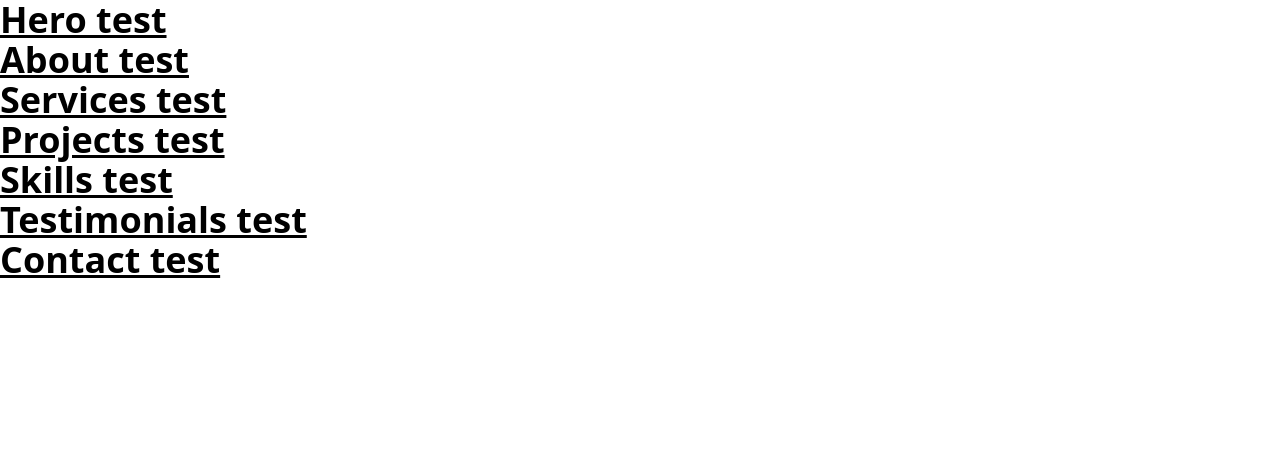
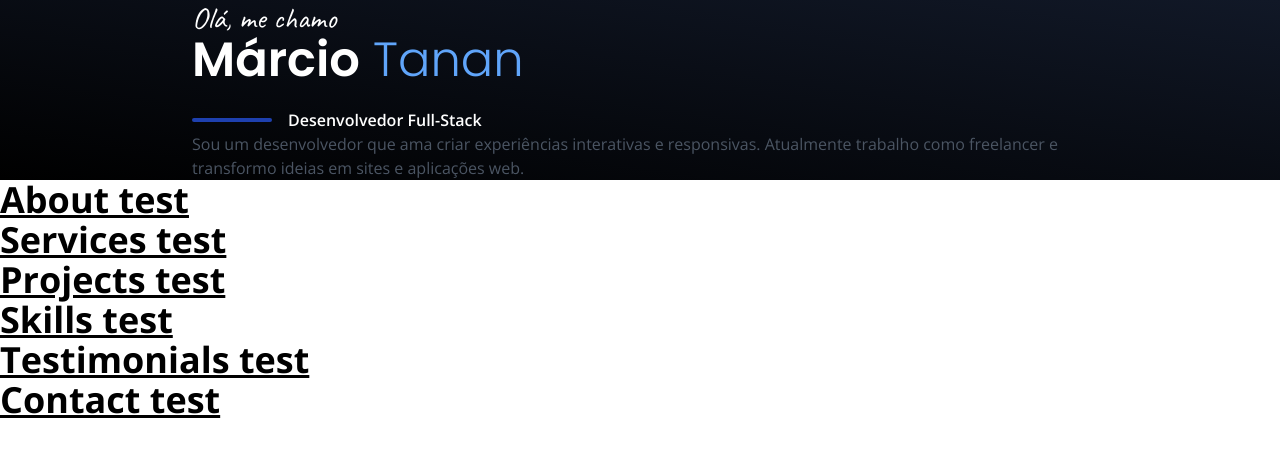
Before and after one commit to MarcioTanan/Meu-Portfolio, a React (Vite) app in the folder react-portfolio-dev/: page / in a window 1280 px wide. Shown: the top 456 px of the page. Built offline with nearby package versions, Linux system fonts and the light colour scheme.

Commit message:
update session hero

```diff
--- a/react-portfolio-dev/index.html
+++ b/react-portfolio-dev/index.html
@@ -5,6 +5,9 @@
     <link rel="icon" type="image/svg+xml" href="/vite.svg" />
     <meta name="viewport" content="width=device-width, initial-scale=1.0" />
     <title>Vite + React + TS</title>
+    <link rel="preconnect" href="https://fonts.googleapis.com">
+    <link rel="preconnect" href="https://fonts.gstatic.com" crossorigin>
+    <link href="https://fonts.googleapis.com/css2?family=Caveat&family=Open+Sans:ital,wght@0,400;0,600;0,700;0,800;1,400&family=Poppins:wght@300;600;800&display=swap" rel="stylesheet">
   </head>
   <body>
     <div id="root"></div>
--- a/react-portfolio-dev/src/components/Hero.tsx
+++ b/react-portfolio-dev/src/components/Hero.tsx
@@ -1,7 +1,29 @@
 export function Hero() {
   return(
-    <>
-    <h2 className="text-4xl underline font-bold">Hero test</h2>
-   </>
+    <section className="bg-gradient-to-tr from-black to-gray-900 text-white">
+      <div
+       className="container mx-auto max-w-4xl">
+        <h1 className="mb-6">
+          <span  className="font-handwriting block text-3xl"> Olá, me chamo</span>
+          <span className="font-headline text-5xl font-semibold">Márcio</span>
+          <span className="font-headline text-5xl font-light text-blue-400"> Tanan</span>
+        </h1>
+
+        <h2 className="font-semibold flex items-center gap-4">
+          <div className="h-1 w-20 rounded-full bg-blue-800"></div>
+          Desenvolvedor  Full-Stack
+        </h2>
+
+        <p className="text-gray-600">
+        Sou um desenvolvedor que ama criar experiências interativas e responsivas. Atualmente trabalho como freelancer e transformo ideias em sites e aplicações web.
+        </p>
+
+        <div>
+
+        </div>
+
+      </div>
+
+   </section>
   )
 }
--- a/react-portfolio-dev/tailwind.config.js
+++ b/react-portfolio-dev/tailwind.config.js
@@ -2,6 +2,11 @@
 export default {
   content: ["./index.html", "./src/**/*.{js,ts,jsx,tsx}"],
   theme: {
+    fontFamily: {
+      sans: ['"Open Sans"'],
+      handwriting: ["Caveat"],
+      headline: ["Poppins"],
+    },
     extend: {},
   },
   plugins: [],
```
